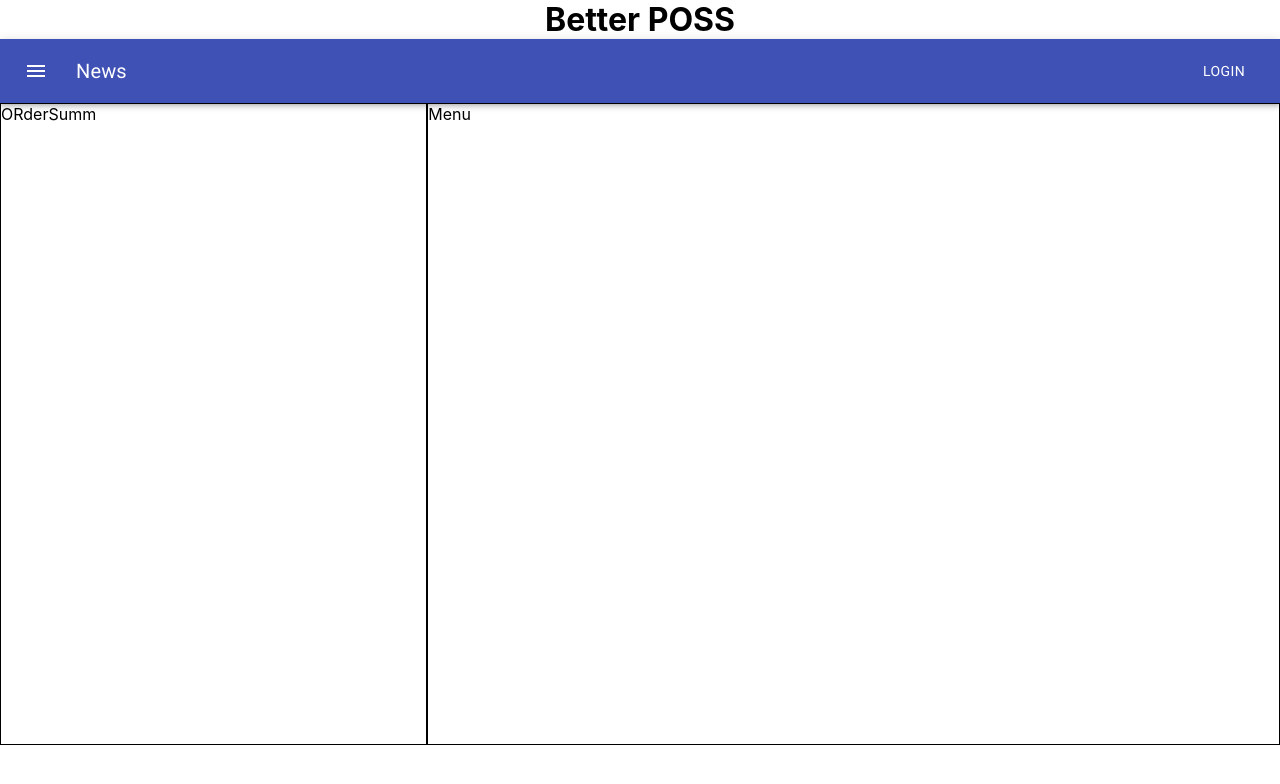
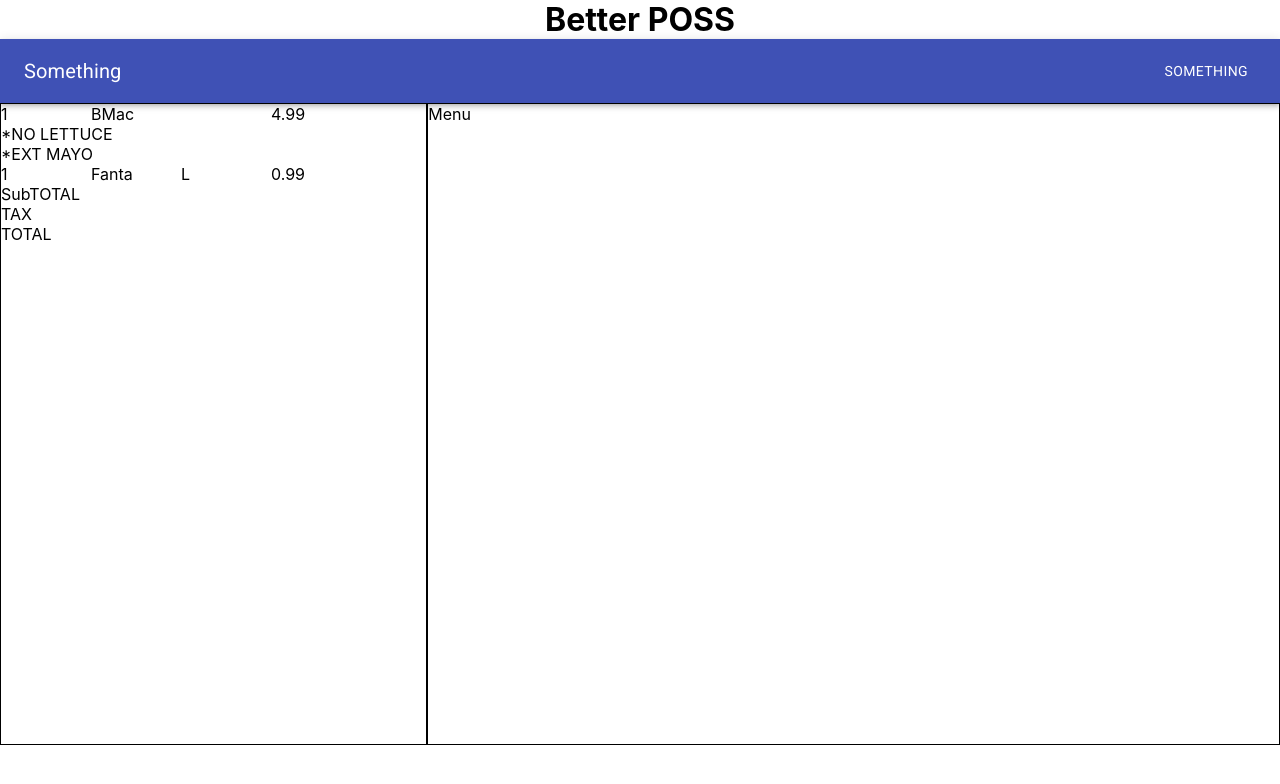
Before and after one commit to thesilentflare/BetterPOSS, a React (Create React App) app in the folder client/: page / in a window 1280 px wide. Shown: the top 784 px of the page. Built offline with nearby package versions, Linux system fonts and the light colour scheme.

Commit message:
mock order summary
started mock order summary with dummy data

```diff
--- a/client/src/components/HeaderBar/HeaderBar.js
+++ b/client/src/components/HeaderBar/HeaderBar.js
@@ -26,18 +26,18 @@ function HeaderBar() {
   return (
     <AppBar position="static">
       <Toolbar>
-        <IconButton
+        {/* <IconButton
           edge="start"
           className={classes.menuButton}
           color="inherit"
           aria-label="menu"
         >
           <MenuIcon />
-        </IconButton>
+        </IconButton> */}
         <Typography variant="h6" className={classes.title}>
-          News
+          Something
         </Typography>
-        <Button color="inherit">Login</Button>
+        <Button color="inherit">Something</Button>
       </Toolbar>
     </AppBar>
   );
--- a/client/src/components/OrderSummary/OrderSummary.js
+++ b/client/src/components/OrderSummary/OrderSummary.js
@@ -1,8 +1,71 @@
 import React from "react";
-import './OrderSummary.css'
+import "./OrderSummary.css";
 
-function OrderSummary() {
-  return <div className="container__order">ORderSumm</div>;
-}
+const temp = {
+  items: [
+    {
+      type: "Burger",
+      name: "BMac",
+      special: ["NO LETTUCE", "EXT MAYO"],
+      amount: 1,
+      price: 4.99,
+    },
+    {
+      type: "Drink",
+      name: "Fanta",
+      size: "L",
+      amount: 1,
+      price: 0.99,
+    },
+  ],
+};
+
+const OrderSummary = () => {
+  return (
+    <div className="container__order">
+      <div>
+        <div style={{ display: "flex", flexDirection: "column" }}>
+          {temp.items.map((item, key) => {
+            return (
+              <div>
+                <div
+                  style={{
+                    display: "inline-grid",
+                    gridTemplateColumns: "repeat(4, 40px [col-start])",
+                    columnGap: "50px",
+                  }}
+                >
+                  <div>{item.amount}</div>
+                  <div>{item.name}</div>
+                  <div>{item.size ? item.size : " "}</div>
+                  <div>{item.price}</div>
+                </div>
+                <div style={{ display: "flex", flexDirection: "column" }}>
+                  {/* {item.special ? item.special : " "} */}
+                  {item.special ? item.special.map((special) => {
+                    return (
+                      <div>
+                        <div>*{special}</div>
+                      </div>
+                    );
+                  }): " "}
+                </div>
+              </div>
+            );
+          })}
+        </div>
+        <div>
+          SubTOTAL
+        </div>
+        <div>
+          TAX
+        </div>
+        <div>
+          TOTAL
+        </div>
+      </div>
+    </div>
+  );
+};
 
 export default OrderSummary;
```
